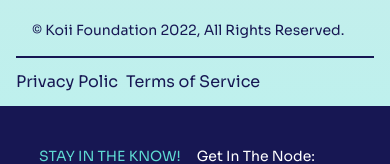
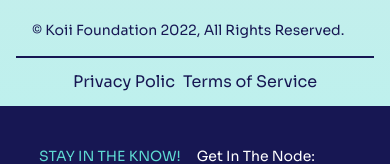
Before and after one commit to koii-network/homepage, a Next.js app: page / in a window 390 px wide. Shown: the part 9384-9548 px from the top of the page. Built offline with nearby package versions, Linux system fonts and the light colour scheme.

Commit message:
center on mobile

```diff
--- a/components/footer/footer.tsx
+++ b/components/footer/footer.tsx
@@ -12,7 +12,7 @@ import { Policy } from "./policy";
 export const Footer = () => {
   return (
     <footer className=" bg-gradient-to-b from-titanium-white to-turquoise-light app-footer">
-      <div className="container  md:mx-auto md:pt-12">
+      <div className="container md:mx-auto md:pt-12">
         <div className="flex justify-center md:justify-start md:flex-start align-self items-center	font-semibold text-dark-blue text-[30px] pb-6">
           <Image
             src="/KoiiNetwork-logo_128.png"
@@ -39,7 +39,7 @@ export const Footer = () => {
 
         <div className="mt-4 mb-3 border border-solid border-dark-blue md:mb-7" />
 
-        <div className="flex flex-row justify-between">
+        <div className="flex flex-row justify-center md:last:justify-between">
           <Policy />
 
           <div className="hidden md:block">
```
